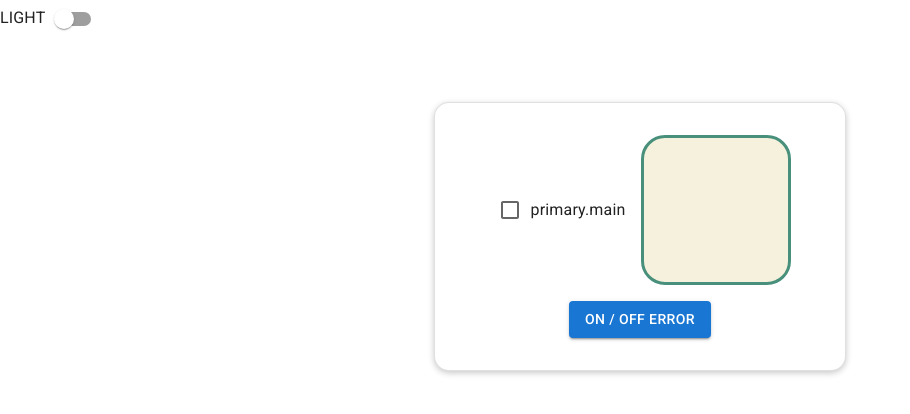
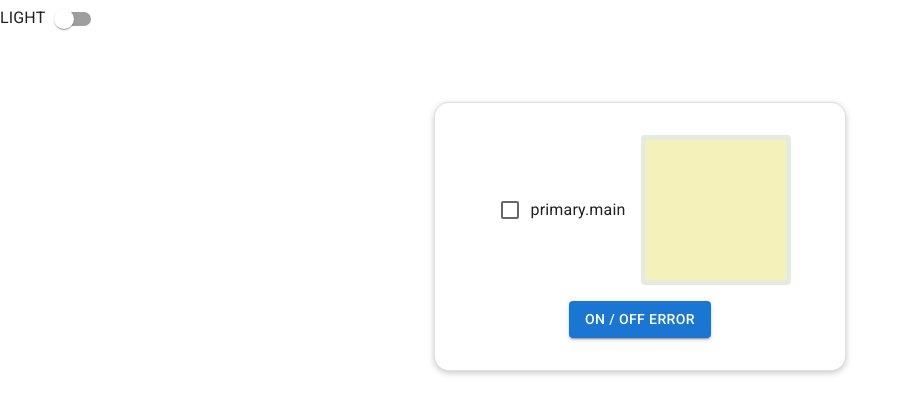
Before and after one commit to eduestdz/Design-system, a Next.js app: page / in a window 1280 px wide. Shown: the top 414 px of the page, without its empty margins (0-910 px from the left). Built offline with nearby package versions, Linux system fonts and the light colour scheme.

Commit message:
style: modified

```diff
--- a/src/styles/globals.css
+++ b/src/styles/globals.css
@@ -2,62 +2,32 @@
 @import url('https://fonts.googleapis.com/icon?family=Material+Icons&font-display: swap;');
 @import url('https://fonts.googleapis.com/css2?family=Nunito:wght@400;600;700;800&display=swap&font-display: swap;');
 
-/*PRODUCT 1*/
+/*-----Producto 2-------*/
 
-/* .--component-surface {
-  background: #f5f1b4;
+.--component-surface {
+  background: #F4F1BB;
 }
 
 .--component-surface-checked {
-  background: #f5f1b4;
+  background: #F4F1DE;
 }
 
 .--component-surface-error {
-  background-color: #91c2bc;
+  background-color: #9BC1BC;
 }
 
 .--component-border {
-  border: 2px solid #e5ebdf;
+  border: 5px solid #E6EBE0;
 }
 
 .--component-border-checked {
-  border: 2px solid #00cdc7;
+  border: 5px solid #F07A5F;
 }
 
 .--component-border-error {
-  border: 2px solid #ff5f52;
+  border: 5px solid #CB414D;
 }
 
 .--corner-s-1 {
   border-radius: 4px;
-} */
-
-/*PRODUCT  2*/
-
-.--component-surface {
-  background: #f5f1dc;
 }
-
-.--component-surface-checked {
-  background: #f5f1dc;
-}
-
-.--component-surface-error {
-  background-color: #88ae39;
-}
-
-.--component-border {
-  border: 3px solid #49907c;
-}
-
-.--component-border-checked {
-  border: 3px solid #f07357;
-}
-
-.--component-border-error {
-  border: 3px solid #cb414d;
-}
-
-.--corner-s-1 {
-  border-radius: 24px;
-}
```
